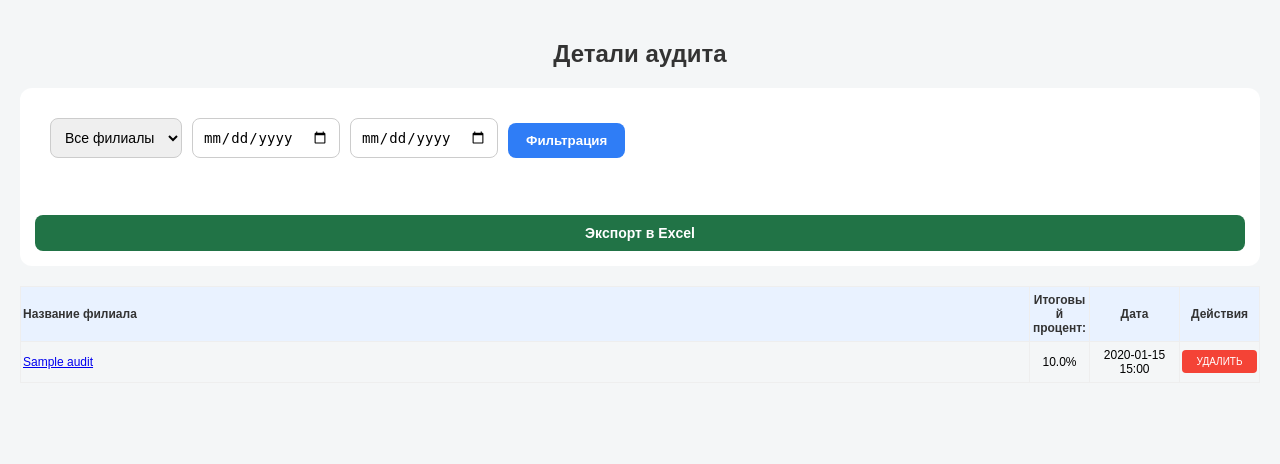
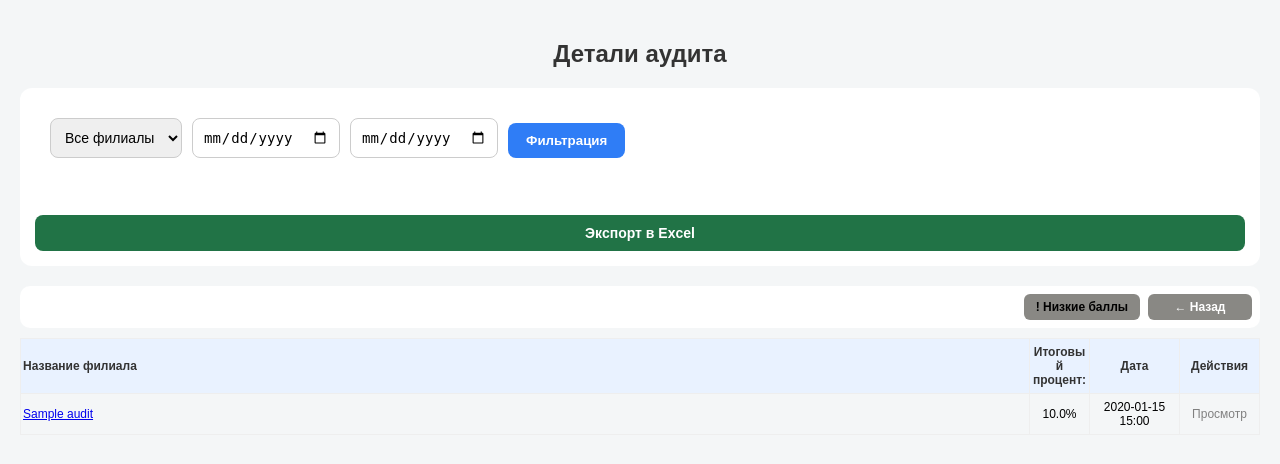
Before and after one commit to Abdullayevsardor/Maxway, a Django app: page /page/ in a window 1280 px wide. Shown: the top 464 px of the page. Run offline with Django 5.2, Linux system fonts and the light colour scheme; tables that the repository leaves empty hold one stand-in row (values such as "Sample post").

Commit message:
Enhance audit page with admin controls and actions
Updated the audit page to conditionally display delete button for admins and added action bar with navigation links.

```diff
--- a/checklist/templates/audit_page.html
+++ b/checklist/templates/audit_page.html
@@ -55,15 +55,24 @@
                 <td>{{ audit.percent }}%</td>
                 <td>{{ audit.created_at|date:"Y-m-d H:i" }}</td>
                 <td>
-                    <form method="POST" action="{% url 'audit_delete' audit.id %}"
-                        onsubmit="return confirm('Вы действительно хотите удалить?');">
-                        {% csrf_token %}
-                        <button type="submit" class="del-btn"
-                                style="background:#f44336;color:white;border:none;padding:6px 10px;border-radius:4px;cursor:pointer;">
-                            Удалить
-                        </button>
-                    </form>
+                    {% if is_admin %}
+                        <form method="POST" action="{% url 'audit_delete' audit.id %}">
+                            {% csrf_token %}
+                            <button type="submit" class="del-btn">УДАЛИТЬ</button>
+                        </form>
+                    {% else %}
+                        <span style="color: gray;">Просмотр</span>
+                    {% endif %}
                 </td>
+                <div class="action-bar">
+                    {% if is_admin %}
+                        <a href="{% url 'audit_form' %}" class="btn" style="background: #898884;">+ Аудит</a>
+                    {% endif %}
+
+                    <a href="{% url 'low_scores' %}" class="btn" style="background: #898884; color: black;">! Низкие баллы</a>
+
+                    <a href="javascript:history.back()" class="btn" style="background: #898884;">← Назад</a>
+                </div>
             </tr>
             {% endfor %}
         </tbody>
@@ -84,6 +93,28 @@
   /* Card va Filial ma'lumotlari */
     /* 🔹 Filtr + Export umumiy qator */
     /*  */
+
+.action-bar {
+    display: flex;
+    flex-wrap: wrap;
+    gap: 8px;            /* Tugmalar orasidagi masofa kamaydi */
+    margin-top: 15px;
+    padding: 8px;
+    background: #fff;
+    border-radius: 10px;
+    justify-content: flex-end; /* Tugmalarni markazga yig'adi */
+}
+
+.action-bar .btn {
+    flex: 0 1 auto;      /* Tugmalar o'z matni o'lchamida bo'ladi (ekranni to'ldirmaydi) */
+    text-align: center;
+    min-width: 80px;     /* Minimal kenglik kamaydi */
+    padding: 6px 12px;   /* Tugma ichidagi bo'shliq kamaydi */
+    font-size: 12px;     /* Matn o'lchami kichiklashdi */
+    border-radius: 6px;  /* Burchaklari biroz o'tkirroq */
+    text-decoration: none;
+    font-weight: bold;
+}
 .filter-export-bar {
     display: flex;
     justify-content: space-between;
```
